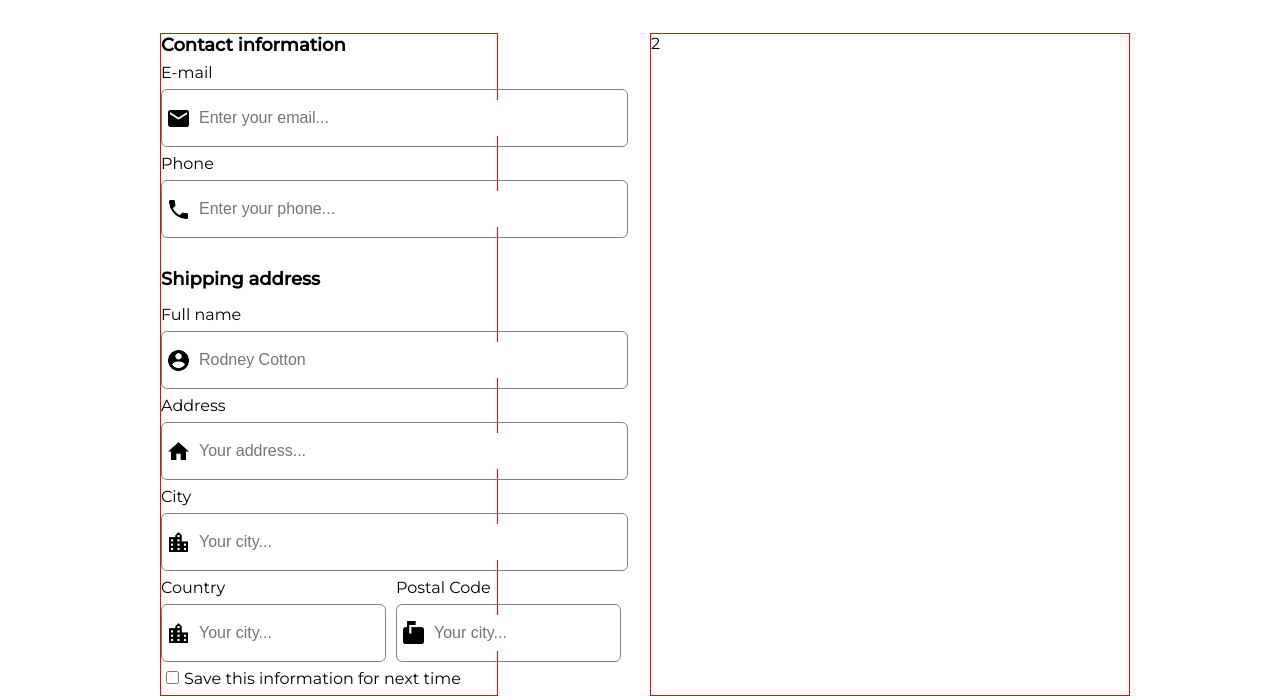
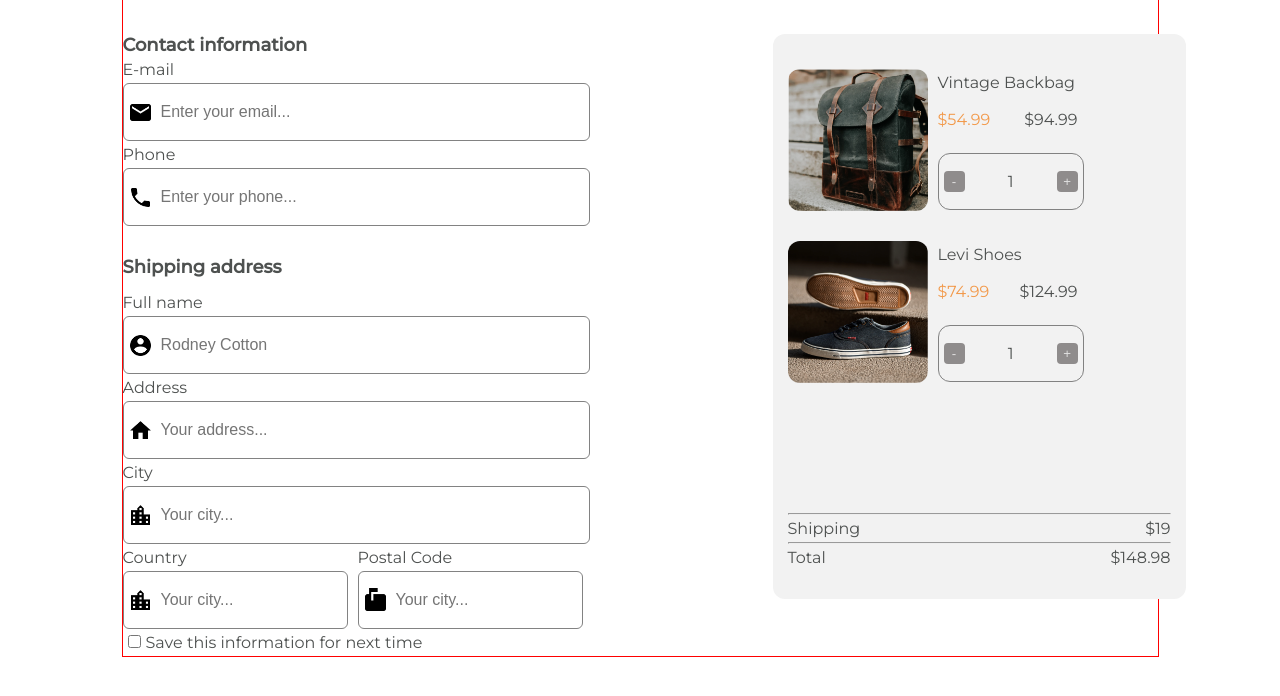
Before and after one commit to DarioPrazeres/checkout-page, a plain HTML site: page index.html in a window 1280 px wide. Shown: the part 111-807 px from the top of the page. Drawn offline with Linux system fonts and the light colour scheme.

Commit message:
update desketop version

```diff
--- a/index.html
+++ b/index.html
@@ -59,7 +59,50 @@
         </div>
         <p><input class="check" type="checkbox" name="" id="">Save this information for next time</p>
       </div>
-      <div class="tab-2">2</div>
+      <div class="tab-2">
+        <div class="product">
+          <img src="./img/photo1.png" alt="">
+          <div class="dic-product">
+            <p>Vintage Backbag</p>
+            <div class="price">
+              <p class="newprice">$54.99</p>
+              <p class="oldprice">$94.99</p>
+            </div>
+            <div class="control">
+              <button class="btn-ctrl">-</button>
+              <p class="qtd">1</p>
+              <button class="btn-ctrl">+</button>
+            </div>
+          </div>
+        </div>
+        <div class="product">
+          <img src="./img/photo2.png" alt="">
+          <div class="dic-product">
+            <p>Levi Shoes</p>
+            <div class="price">
+              <p class="newprice">$74.99</p>
+              <p class="oldprice">$124.99</p>
+            </div>
+            <div class="control">
+              <button class="btn-ctrl">-</button>
+              <p class="qtd">1</p>
+              <button class="btn-ctrl">+</button>
+            </div>
+          </div>
+        </div>
+        <div class="total-price">
+          <hr>
+          <div class="price-ship">
+            <p>Shipping</p>
+            <p>$19</p>
+          </div>
+          <hr>
+          <div class="price-ship">
+            <p>Total</p>
+            <p>$148.98</p>
+          </div>
+        </div>
+      </div>
     </section>
   </section>
 </body>
--- a/style.css
+++ b/style.css
@@ -8,11 +8,13 @@ body{
     align-items: center;
     width: 100%;
     font-family: Montserrat;
+    color: #4e5150;
 }
 .body-project{
-    width: 75%;
     margin-top: 50px;
+    border: solid 1px red;
 }
+/*--------------- General Style-----------*/
 h1{
     font-size: 36px;
     margin-bottom: 50px;
@@ -22,17 +24,20 @@ h2{
     font-size: 18px;
 }
 p{
-    margin: 7px 0px 7px 0px;
+    margin: 4px 0px 4px 0px;
+    font-weight: 300;
+    font-size: 16px;
 }
 .tab{
     display: grid;
-    grid-template-columns: 50% 50%;
-    gap: 10px;
+    grid-template-columns: 600px 385px;
+    gap: 50px;
 }
+/*
 .tab-1{
-    width: 70%;
+    border: solid 1px rgb(4, 4, 4);
 }
-.tab-1, .tab-2{
+ .tab-2{
     border: solid 1px red;
 }
 /*-----------Form Style --------------- */
@@ -79,3 +84,55 @@ p{
 input.check{
     width: 23px;
 }
+/*------------Product Style-------------*/
+.tab-2{
+    padding: 15px;
+    background-color: #f2f2f2;
+    border-radius: 12px;
+    width: 383px;
+    height: 535px;
+}
+.product{
+    display: grid;
+    grid-template-columns: 140px 140px;
+    gap: 10px;
+    margin: 20px 0px 30px 0px;
+}
+.product img{
+    width: 100%;
+    border-radius: 12px;
+}
+.control{
+    width: 134.25px;
+    height: 45px;
+    border-radius: 12px;
+    border: solid 1px #828282;
+    display: flex;
+    align-items: center;
+    justify-content: space-between;
+    padding: 5px;
+}
+.price{
+    display: flex;
+    justify-content: space-between;
+    padding: 10px 0px 10px 0px;
+    margin-bottom: 10px;
+}
+.price-ship{
+    display: flex;
+    justify-content: space-between;
+}
+.total-price{
+    margin-top: 130px;
+}
+.newprice{
+    color: #f2994a;
+}
+.btn-ctrl{
+    border: none;
+    border-radius: 4px;
+    width: 21.2px;
+    height: 21.2px;
+    color: #e0e0e0;
+    background-color: #8f8c8c;
+}
```
